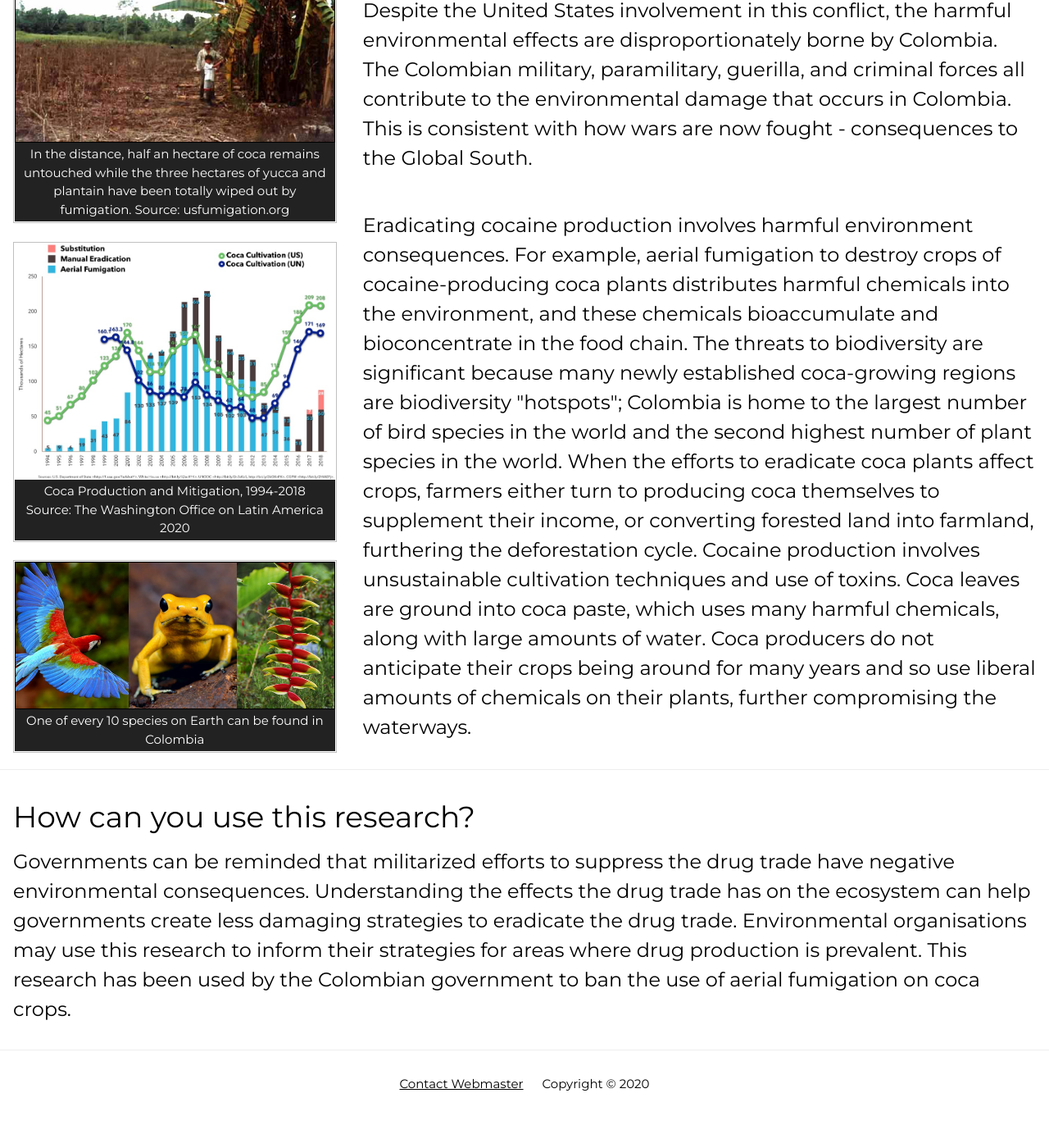
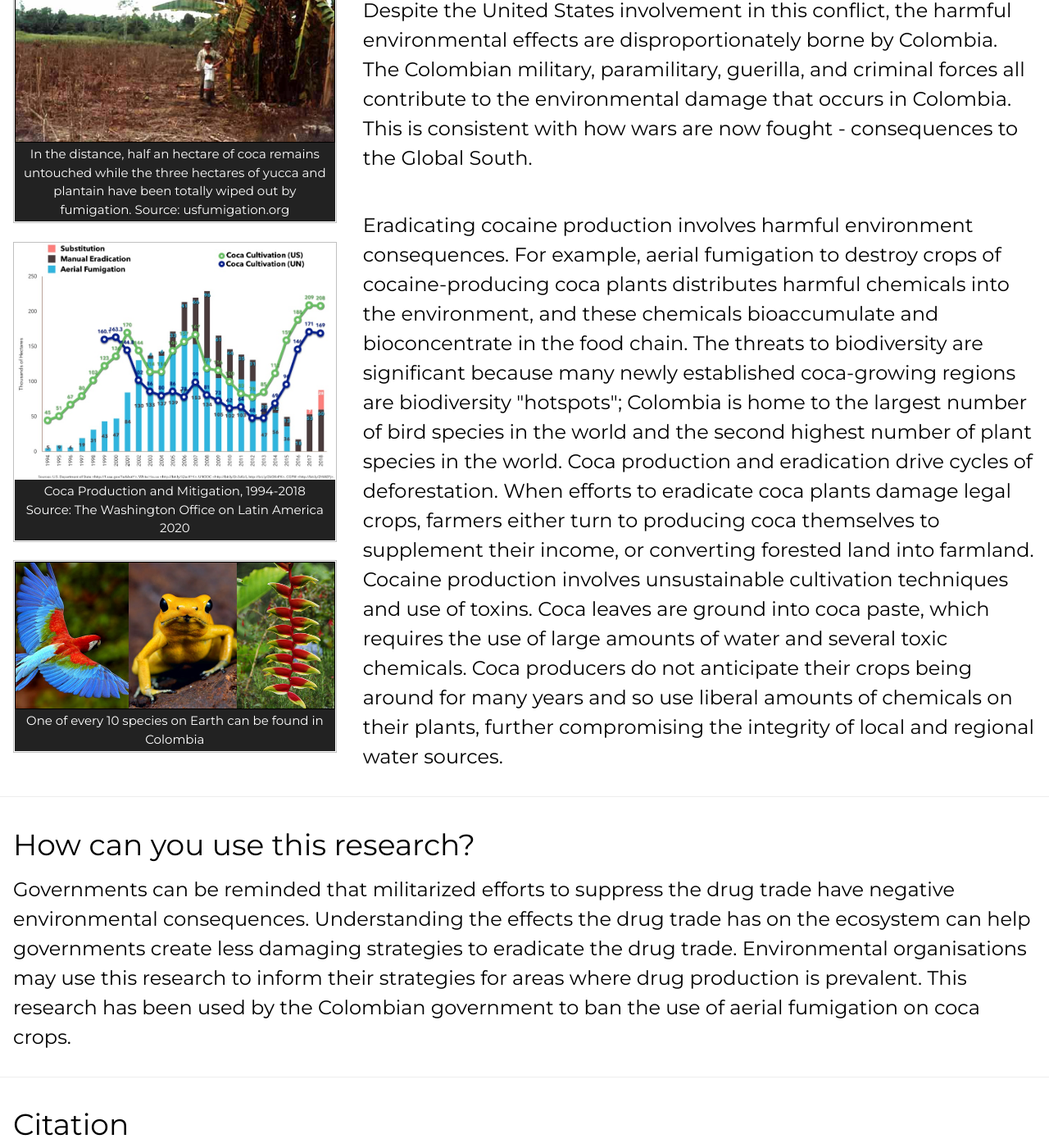
Before and after one commit to resilience1/resilience1.github.io, a Jekyll site: the page built from research/colombia.html, in a window 1280 px wide and 1400 px high, scrolled down 2005 px. Shown: the whole window at 82% size. Built offline with Jekyll 4.4.1, drawn with Linux system fonts in a browser that asks for light colours; nearby versions of some CDN libraries; some of the changed text lies outside the part shown.

Commit message:
Update colombia.html

```diff
--- a/research/colombia.html
+++ b/research/colombia.html
@@ -149,7 +149,7 @@ title: War on Drugs | Michael Lengefeld
 </style>
 </head>
 	<header class="w3-container w3-center w3-black" id="home">
-    	<h1 class="w3-xxlarge"><span class="w3-hide-small">U.S War on Drugs in Colombia | </span>Michael Lengefeld</h1>
+    	<h1 class="w3-xxlarge"><span class="w3-hide-small">U.S. War on Drugs in Colombia | </span>Michael Lengefeld</h1>
 	</header>
 <body>
 	<div class="w3-row">
@@ -259,13 +259,13 @@ title: War on Drugs | Michael Lengefeld
 					into the environment, and these chemicals bioaccumulate and bioconcentrate in the food chain.
 					The threats to biodiversity are significant because many newly established coca-growing
 					regions are biodiversity "hotspots"; Colombia is home to the largest number of bird species
-					in the world and the second highest number of plant species in the world. When the efforts to
-					eradicate coca plants affect crops, farmers either turn to producing coca themselves to supplement
-					their income, or converting forested land into farmland, furthering the deforestation cycle.
-					Cocaine production involves unsustainable cultivation techniques and use of toxins. Coca leaves are ground into coca paste, which uses many harmful
-					chemicals, along with large amounts of water. Coca producers do not anticipate their crops being
-					around for many years and so use liberal amounts of chemicals on their plants, further
-					compromising the waterways.
+					in the world and the second highest number of plant species in the world. Coca production and eradication
+					drive cycles of deforestation. When efforts to eradicate coca plants damage legal crops,
+					farmers either turn to producing coca themselves to supplement their income, or converting forested
+					land into farmland. Cocaine production involves unsustainable cultivation techniques and use of toxins.
+					Coca leaves are ground into coca paste, which requires the use of large amounts of water and several toxic chemicals.
+					Coca producers do not anticipate their crops being around for many years and so use liberal amounts of chemicals
+					on their plants, further compromising the integrity of local and regional water sources.
 				</h2>
 		</div>
 
@@ -283,6 +283,12 @@ title: War on Drugs | Michael Lengefeld
 		</div>
 	</div>
 	<hr>
+	<div class="w3-container">
+		<h1>Citation</h1>
+		<h2>Smith, C., Hooks, G., and Lengefeld, M. (2014). "The War on Drugs in Colombia: The Environment, the Treadmill
+			of Destruction, and Risk-Transfer Militarism. <i>Journal of World-Systems Research</i>. Available online at: http://jwsr.pitt.edu/ojs/index.php/jwsr/article/view/554.
+		</h2>
+	</div>
 
 <!-- The Modal -->
 <div id="myModal" class="modal">
```
